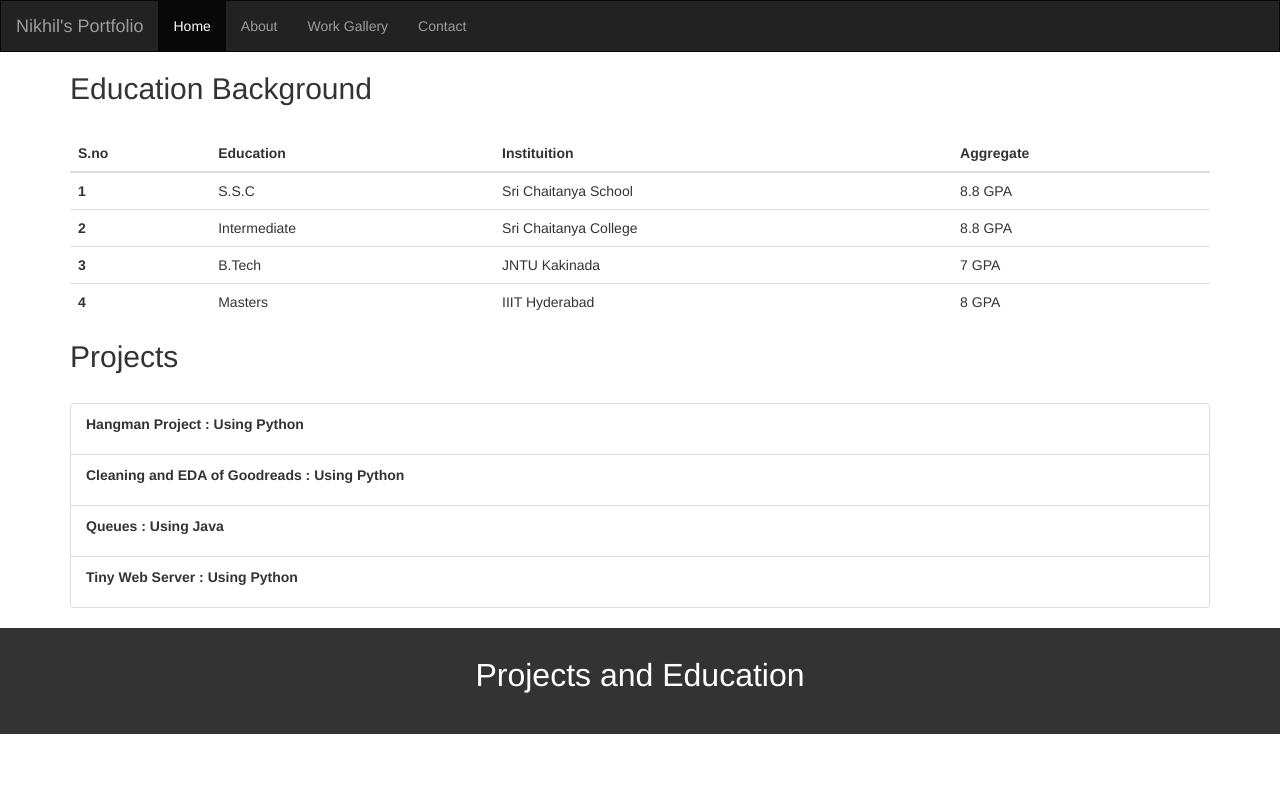
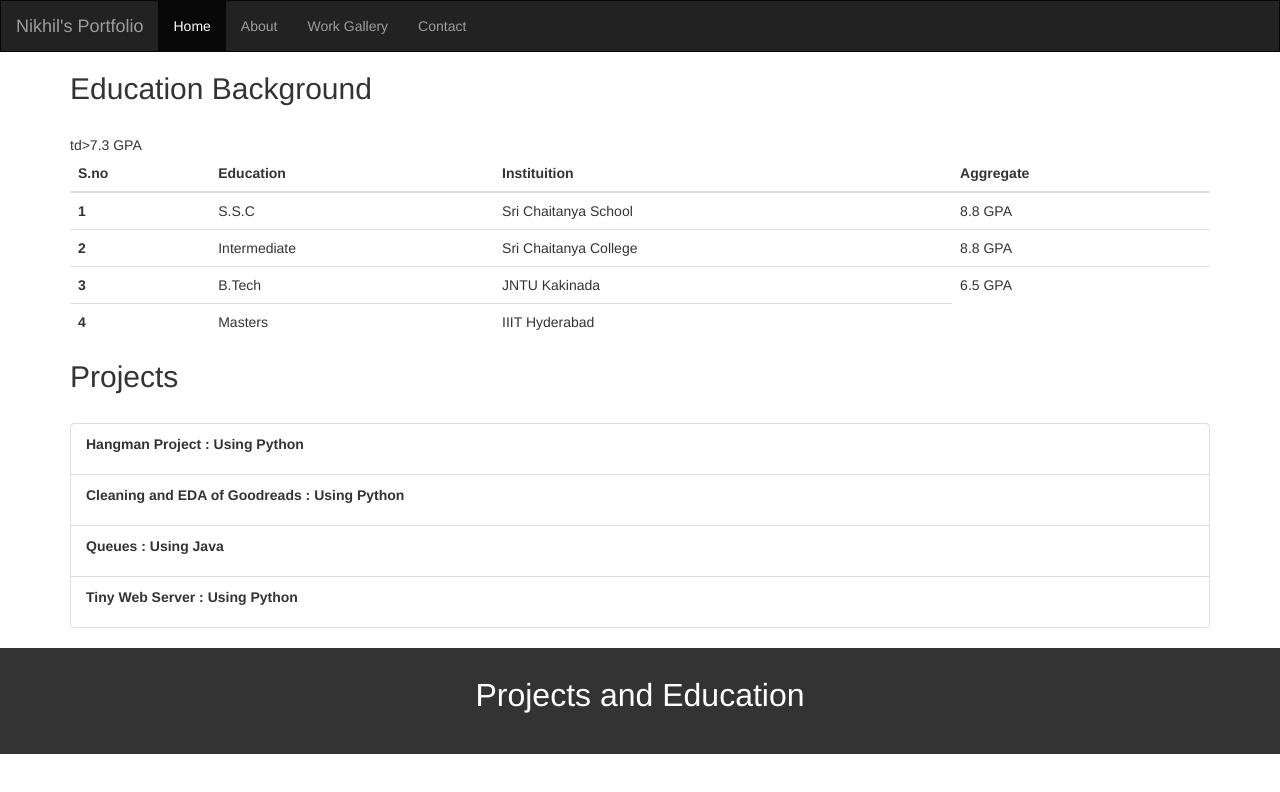
Before and after one commit to Nikhil-RT/Web_Development-2019501112, a plain HTML site: page profile/profile/about.html in a window 1280 px wide. Drawn offline with nearby package versions, Linux system fonts and the light colour scheme.

Commit message:
Update about.html

```diff
--- a/profile/profile/about.html
+++ b/profile/profile/about.html
@@ -58,13 +58,13 @@
                     <th scope="row">3</th>
                     <td>B.Tech</td>
                     <td>JNTU Kakinada</td>
-                    <td>7 GPA</td>
+                    <td>6.5 GPA</td>
                 </tr>
                 <tr>
                     <th scope="row">4</th>
                     <td>Masters</td>
                     <td>IIIT Hyderabad</td>
-                    <td>8 GPA</td>
+                    td>7.3 GPA</td>
                 </tr>
             </tbody>
         </table>
```
